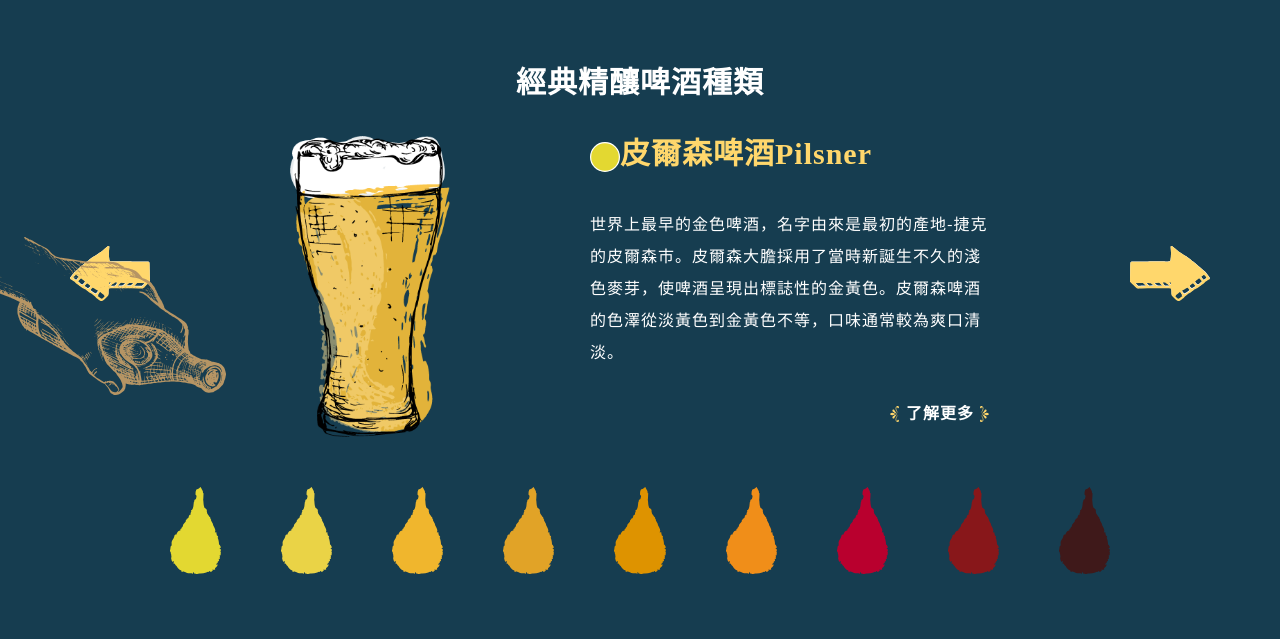
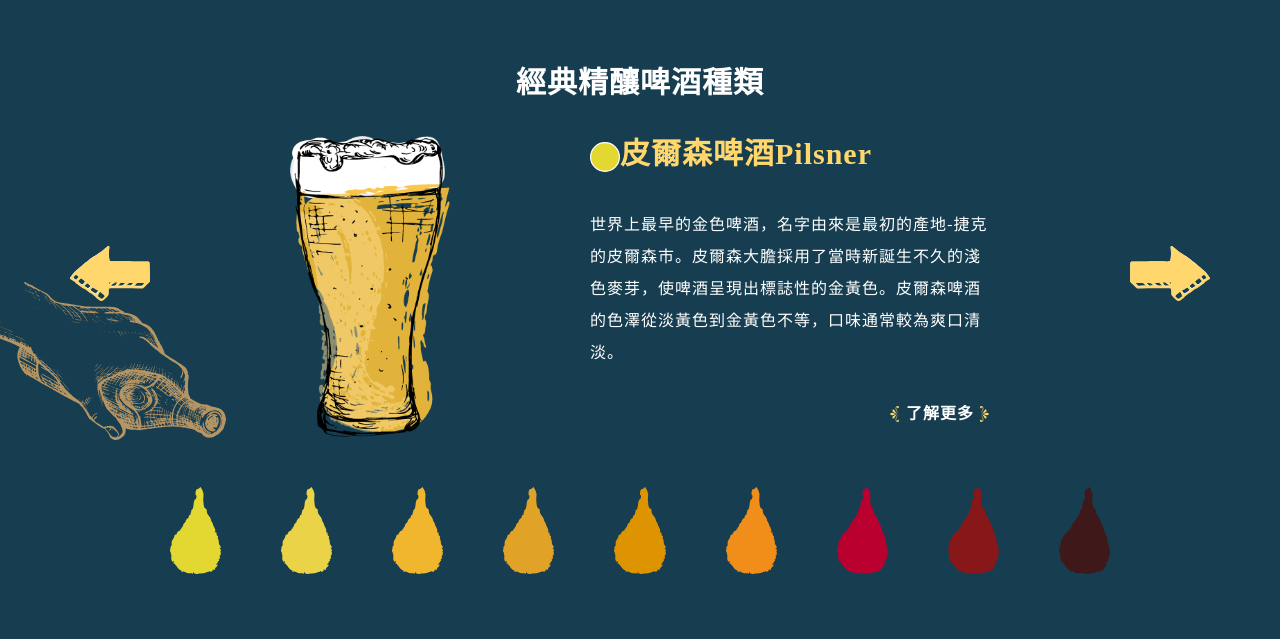
Before and after one commit to wanwan1313/BeerU, a PHP site: page /html/Homepage.html in a window 1280 px wide. Shown: the part 2039-2678 px from the top of the page. Run offline with PHP 8.4, Linux system fonts and the light colour scheme; some libraries are stand-ins or nearby versions.

Commit message:
改一點

```diff
--- a/css/hompage_style.css
+++ b/css/hompage_style.css
@@ -546,7 +546,7 @@ body,html{
 
 .hand{
     position: absolute;
-    transform: translate(-30px,-200px);
+    transform: translate(-30px,-155px);
     width: 20%;
 }
 
```
